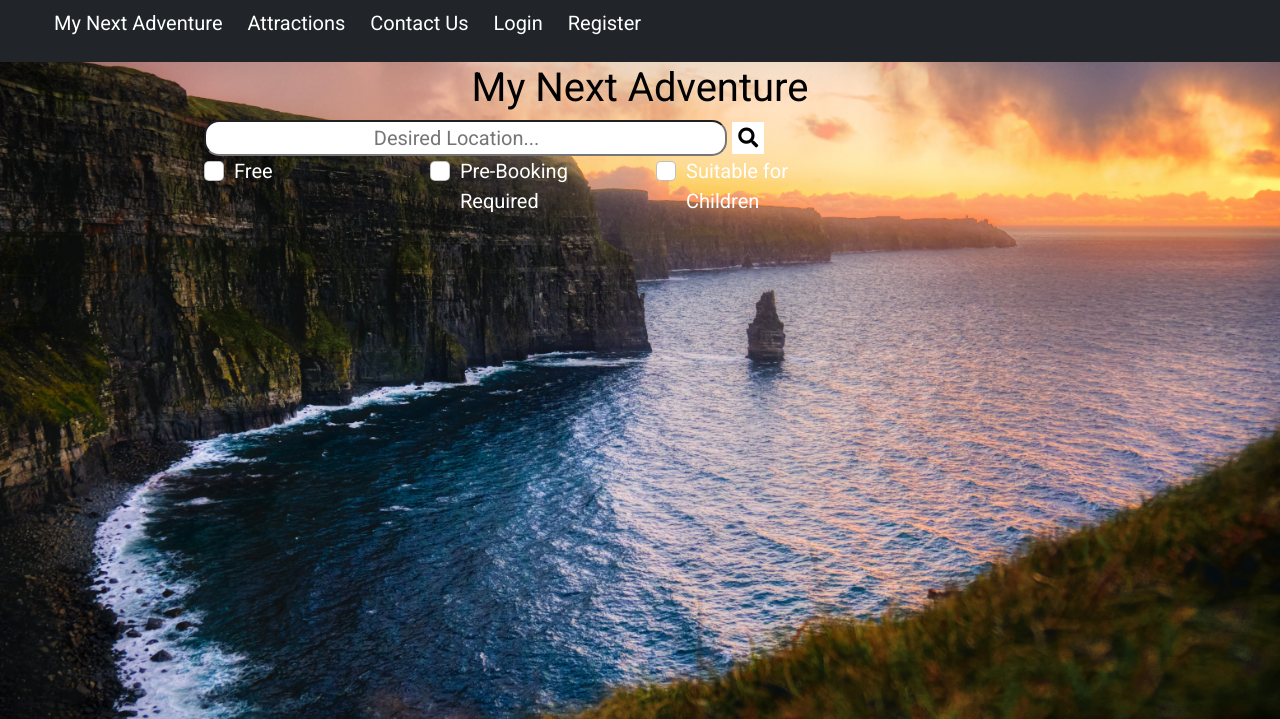
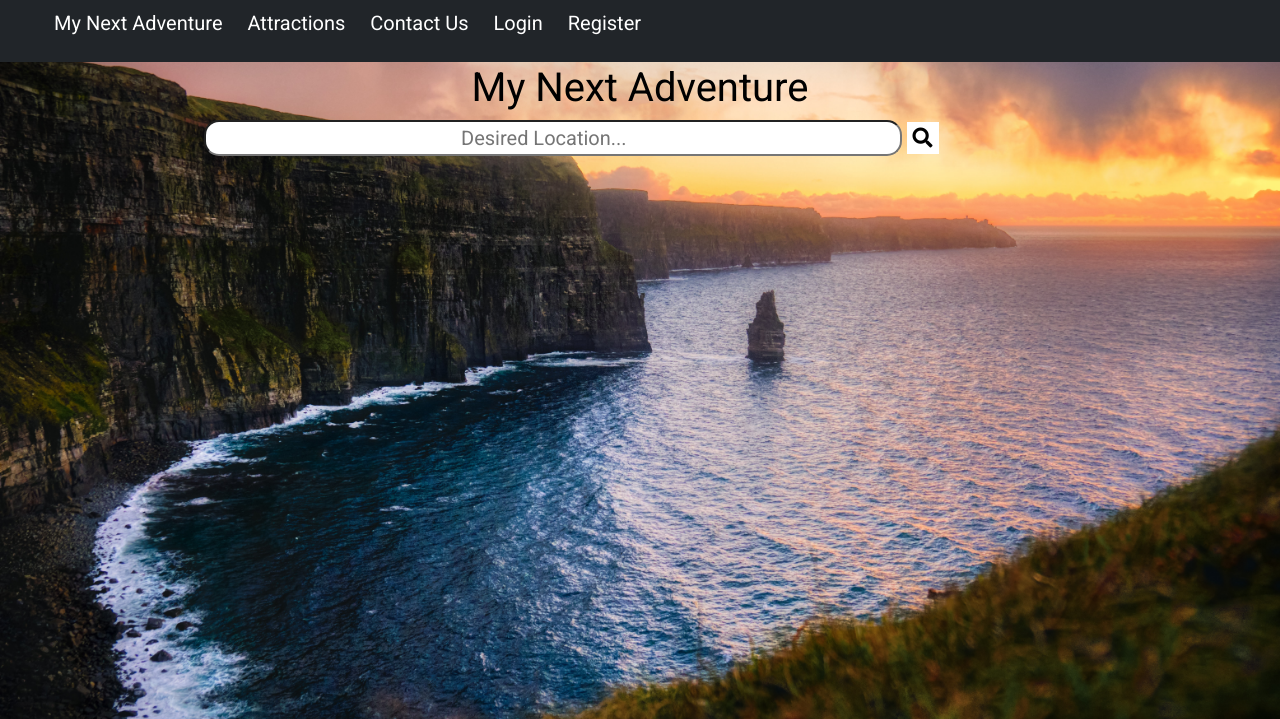
Before and after one commit to shane-os/my-next-adventure, a Flask app: page / in a window 1280 px wide. Shown: the top 719 px of the page. Run offline with Flask 2, Linux system fonts and the light colour scheme; some libraries are stand-ins or nearby versions.

Commit message:
Update search display

```diff
--- a/static/css/style.css
+++ b/static/css/style.css
@@ -2,6 +2,8 @@
 
 @import url('https://fonts.googleapis.com/css2?family=Roboto&display=swap');
 
+
+/* Text */
 
 h1 {
     color: #000000;
@@ -23,15 +25,6 @@ body {
     height: 90vh;
 }
 
-.search {
-    align-content: center;
-    width:75%;
-}
-
-.form-check {
-    color: white;
-    align-items: center;
-}
 
 /* Navbar */
 
@@ -58,6 +51,7 @@ li a {
     padding-bottom: 5%;
     margin-left: auto;
     margin-right: auto;
+    margin-top: auto;
 }
 
 #searchbar {
@@ -70,6 +64,15 @@ li a {
 #searchbutton {
     border: none;
     background-color: #ffffff;
+}
+
+.search {
+    align-content: center;
+}
+
+.form-check {
+    color: white;
+    align-items: center;
 }
 
 .card {
--- a/templates/pages/home.html
+++ b/templates/pages/home.html
@@ -4,32 +4,13 @@
     <section>
         <div class="jumbotron">
             <div class="container">
-                <h1>My Next Adventure</h1>
+
                 <div class="search">
                     <form action="{{ url_for('search') }}" method="POST">
+                        <h1>My Next Adventure</h1>
                         <div>
                             <input type="search" name="target" id="searchbar" class="search" autocomplete="off" placeholder="Desired Location..." minlength="3">
                             <button id="searchbutton" type="submit"><i class="fas fa-search"></i></button>
-                        </div>
-                        <div class="row">
-                            <div class="col">
-                                <div class="form-check">
-                                    <input class="form-check-input" type ="checkbox" id="free" value="1">
-                                    <label class="form-check-label" for="free">Free</label>
-                                </div>
-                            </div>
-                            <div class="col">
-                                <div class="form-check">
-                                    <input class="form-check-input" type ="checkbox" id="prebooking" value="2">
-                                    <label class="form-check-label" for="prebooking">Pre-Booking Required</label>
-                                </div>
-                            </div>
-                            <div class="col">
-                                <div class="form-check">
-                                    <input class="form-check-input" type ="checkbox" id="children" value="3">
-                                    <label class="form-check-label" for="children">Suitable for Children</label>
-                                </div>
-                            </div>
                         </div>
                     </form>
                 </div>
```
